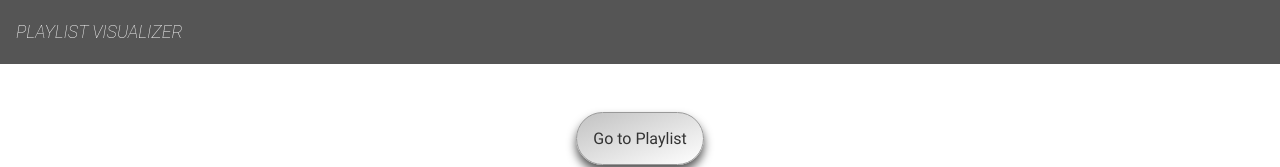
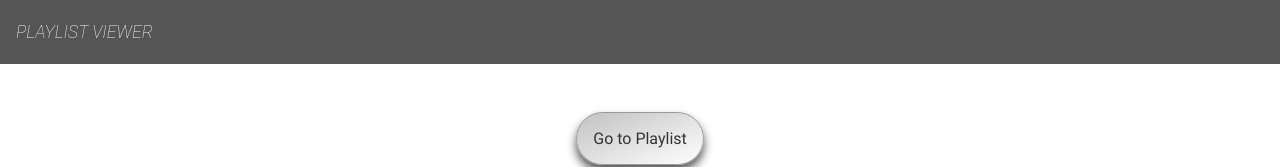
Before and after one commit to dario-piotrowicz/turner-townsend__frontend-assessment, an Angular app: page / in a window 1280 px wide. Shown: the top 167 px of the page. Built offline with nearby package versions, Linux system fonts and the light colour scheme; a web font is replaced by a local one.

Commit message:
user 'viewer' instead of 'visualizer' for app name

```diff
--- a/package.json
+++ b/package.json
@@ -1,5 +1,5 @@
 {
-  "name": "turner-towsen-frontend-assessment",
+  "name": "tt-playlist-viewer",
   "version": "0.0.0",
   "scripts": {
     "ng": "ng",
--- a/src/app/header/header.component.html
+++ b/src/app/header/header.component.html
@@ -1,3 +1,3 @@
 <header class="header">
-  <a routerLink="" class="header__title">Playlist Visualizer</a>
+  <a routerLink="" class="header__title">Playlist Viewer</a>
 </header>
```
Also changed, not shown: 1 other file (tests, documents, lock files or other folders).
